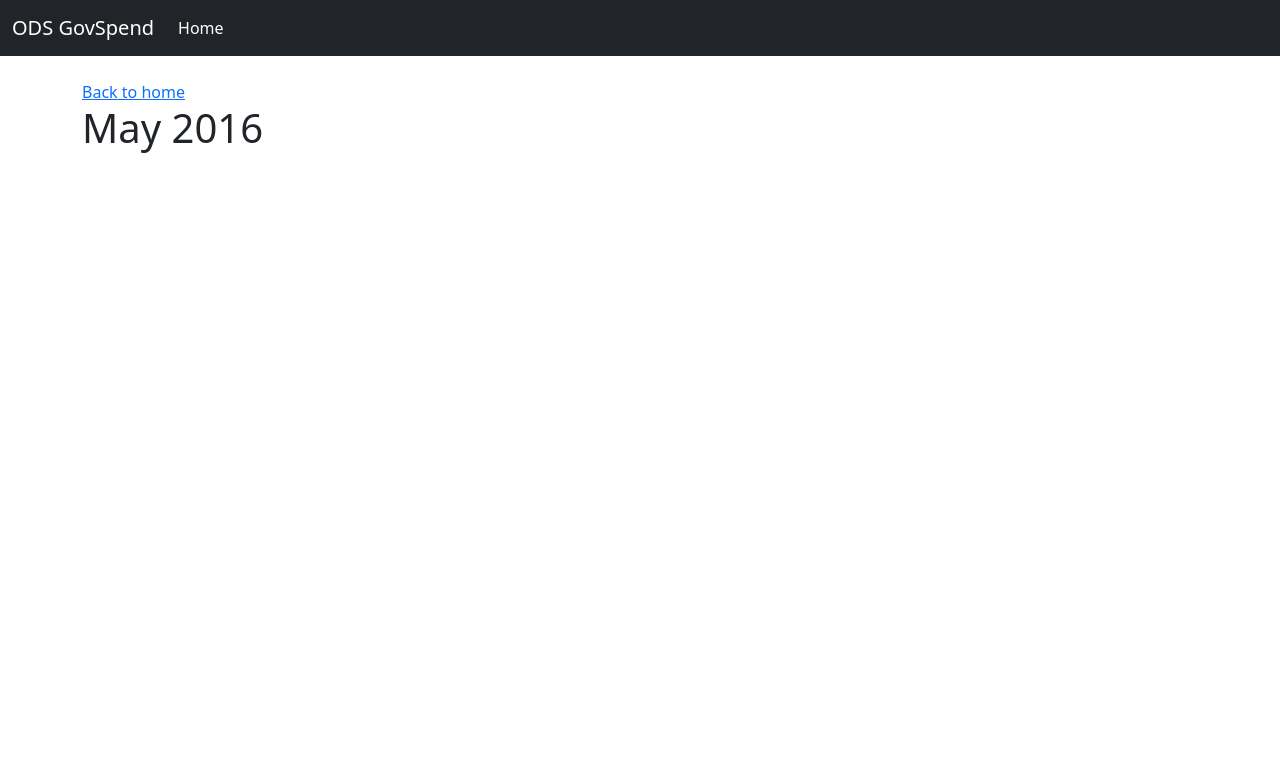
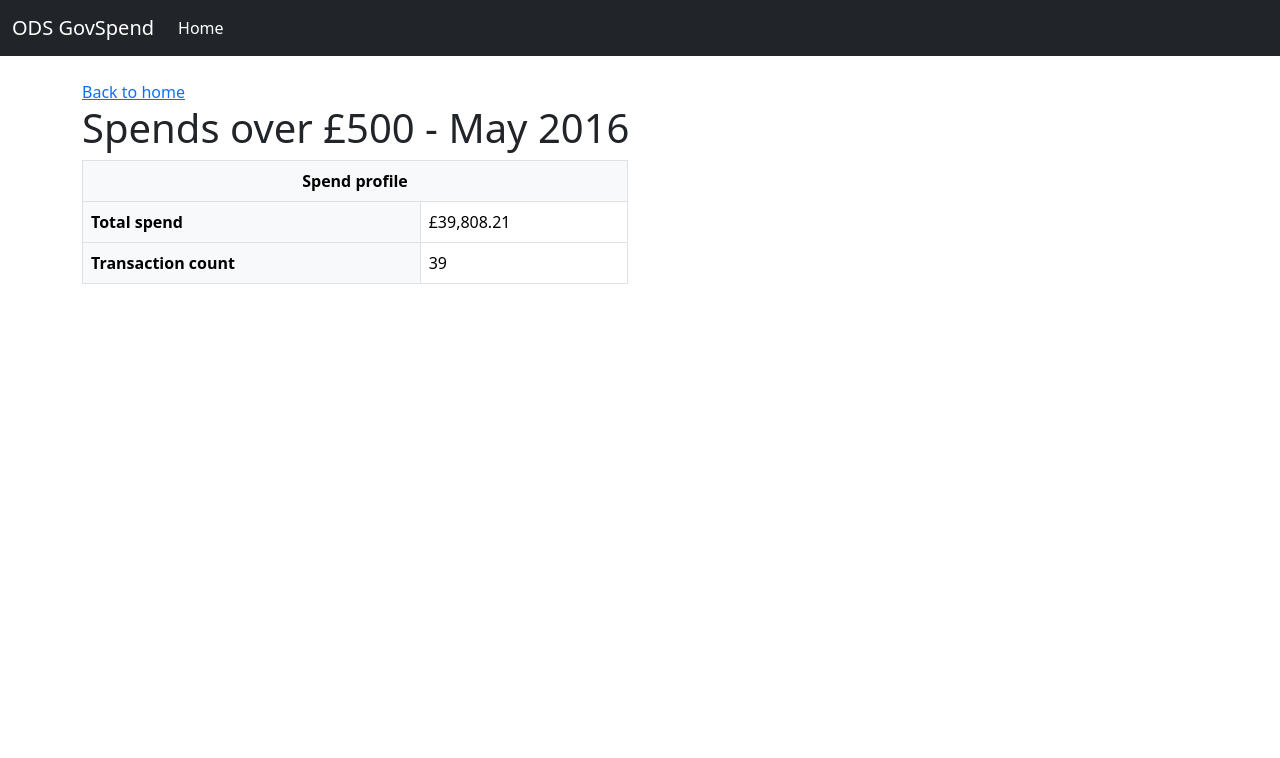
Before and after one commit to OpenDataScotland/govspend.opendata.scot, an Eleventy site: page spendover500.njk in a window 1280 px wide. Shown: the top 758 px of the page. Built offline with nearby package versions, Linux system fonts and the light colour scheme; Eleventy itself is replaced by a stand-in of ours; files that its build step writes are made by us from their sources; files whose address does not match are found by name.

Commit message:
Spend profile

```diff
--- a/index.html
+++ b/index.html
@@ -7,6 +7,8 @@ description: "An open data source of Scottish Government spending data"
 <h1>Welcome to Open Data Scotland GovSpend</h1>
 <p class="lead">An open data source of Scottish Government spending data</p>
 
+<h2>Spends over £500 per month</h2>
+
 <ul>
   {% for spendData in collections.spendsOver500 %}
     <li>
--- a/spendover500.njk
+++ b/spendover500.njk
@@ -7,8 +7,8 @@ pagination:
 permalink: "spends/{{ spends.title | slugify }}/"
 layout: base
 eleventyComputed:
-    title: "{{ spends.displayTitle }}"
-    description: "Spend over £500 for {{spends.displayTitle}}"
+    title: "Spends over £500 - {{ spends.displayTitle }}"
+    description: "Transactions with spend over £500 for {{spends.displayTitle}}"
 ---
 
 <script id="spend-data" type="application/json">
@@ -17,7 +17,29 @@ eleventyComputed:
 
 <a href="/">Back to home</a>
 
-<h1>{{spends.displayTitle}}</h1>
+<h1>{{title}}</h1>
+
+<div class="row">
+    <div class="col-lg-6 col-12">
+        <table class="table table-bordered">
+            <thead>
+                <tr>
+                    <th colspan="2" class="text-center bg-light">Spend profile</th>
+                </tr>
+            </thead>
+            <tbody>
+                <tr>
+                    <th class="bg-light">Total spend</th>
+                    <td>{{spends.data | sum("Transaction Amount") | toCurrency }}</td>
+                </tr>
+                <tr>
+                    <th class="bg-light">Transaction count</th>
+                    <td>{{spends.data | length }}</td>
+                </tr>
+            </tbody>
+        </table>
+    </div>
+</div>
 
 <div id="chart-spend-by-directorate" style="width:100%; height:600px;"></div>
 <div class="table-responsive">
```
Also changed, not shown: .eleventy.js.
